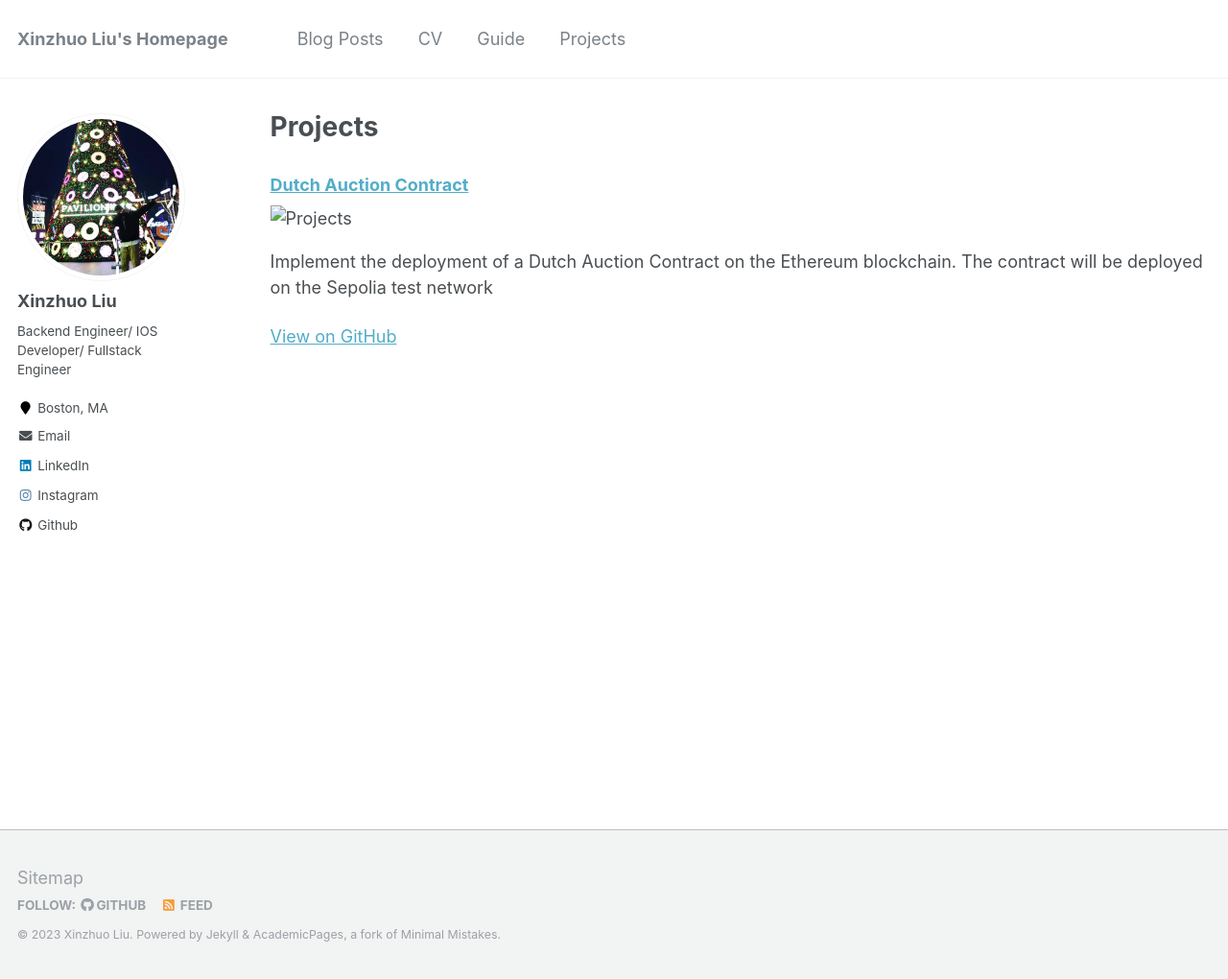
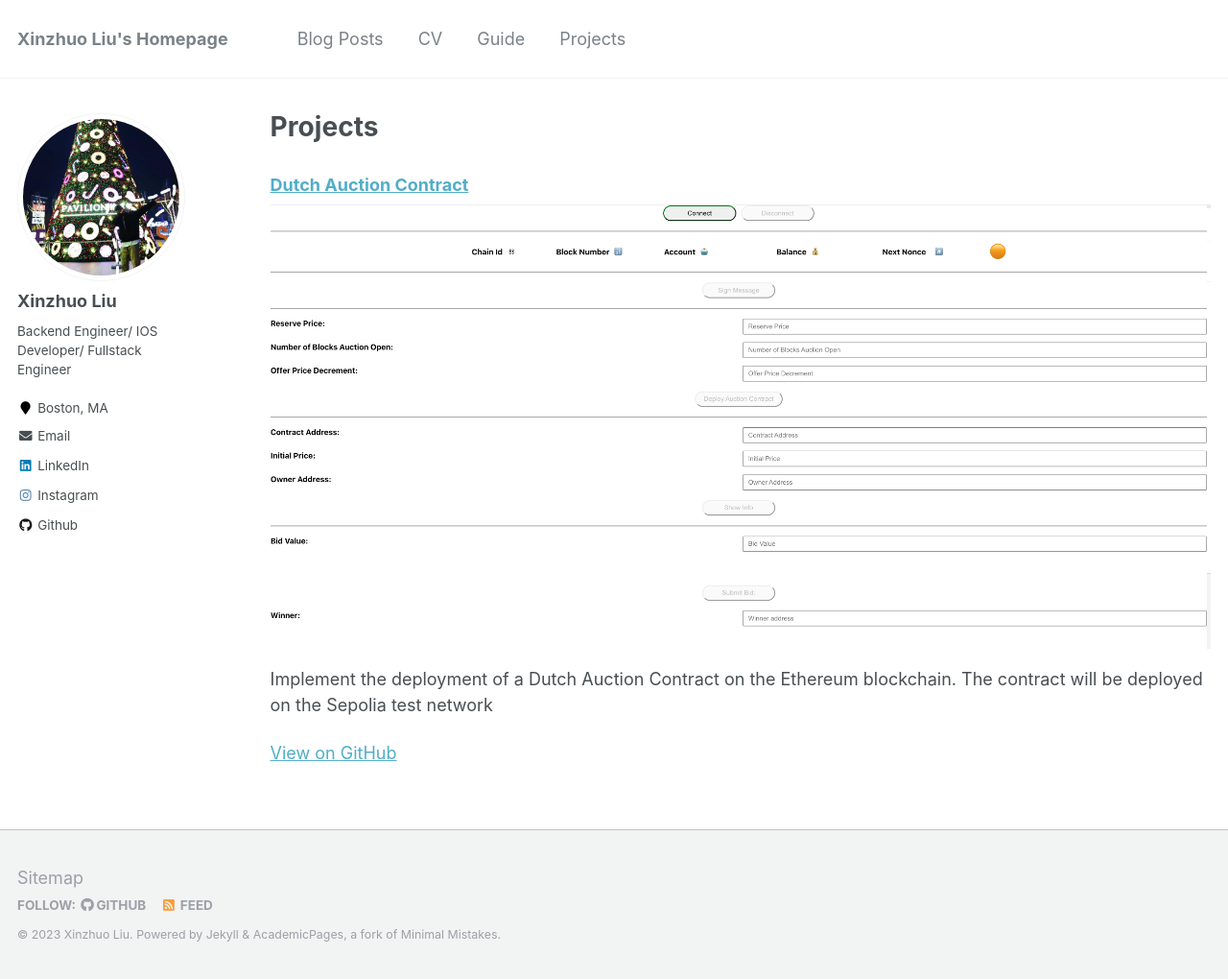
Before and after one commit to Uni-boy/uni-boy.github.io, a Jekyll site: the page built from _pages/projects.html, in a window 1280 px wide and 1020 px high. Shown: the whole window at 96% size. Built offline with Jekyll 4.4.1, drawn with Linux system fonts in a browser that asks for light colours.

Commit message:
first project

```diff
--- a/_pages/projects.html
+++ b/_pages/projects.html
@@ -10,7 +10,7 @@ author_profile: true
 {% for project in site.projects %}
   <div class="project">
     <h3><a href="{{ project.url }}">{{ project.title }}</a></h3>
-    <img src="{{ site.baseurl }}{{ page.image }}" alt="{{ page.title }}" />
+    <img src="{{ site.baseurl }}{{ project.image }}" alt="{{ project.title }}" />
     <p>{{ project.description }}</p>
     <p><a href="{{ project.github_url }}" target="_blank">View on GitHub</a></p>
   </div>
--- a/_projects/project-blockchain.html
+++ b/_projects/project-blockchain.html
@@ -2,6 +2,7 @@
 title: "Dutch Auction Contract"
 github_url: "https://github.com/Uni-boy/INFO7500_uniboy"
 description: "Implement the deployment of a Dutch Auction Contract on the Ethereum blockchain. The contract will be deployed on the Sepolia test network"
+image: "/images/blockchain.png"
 ---
 
 Additional information about the project goes here.
```
